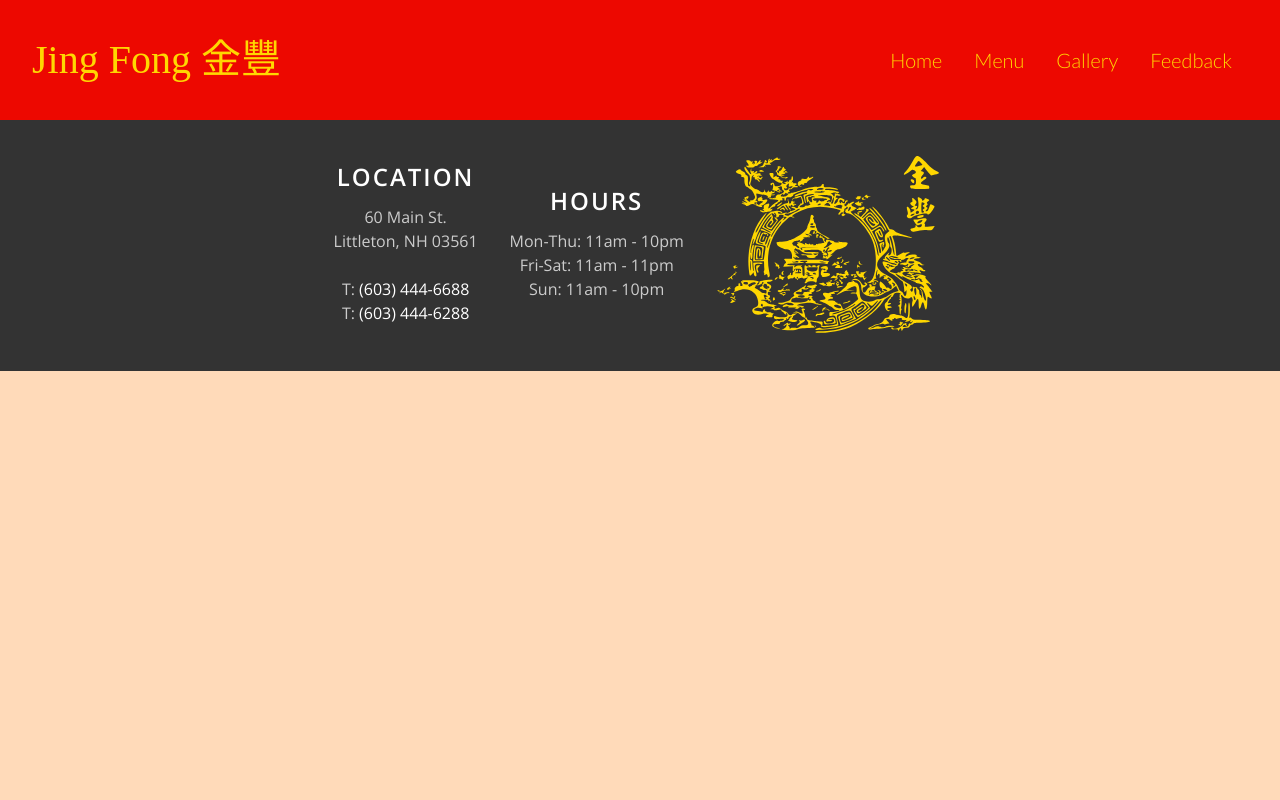
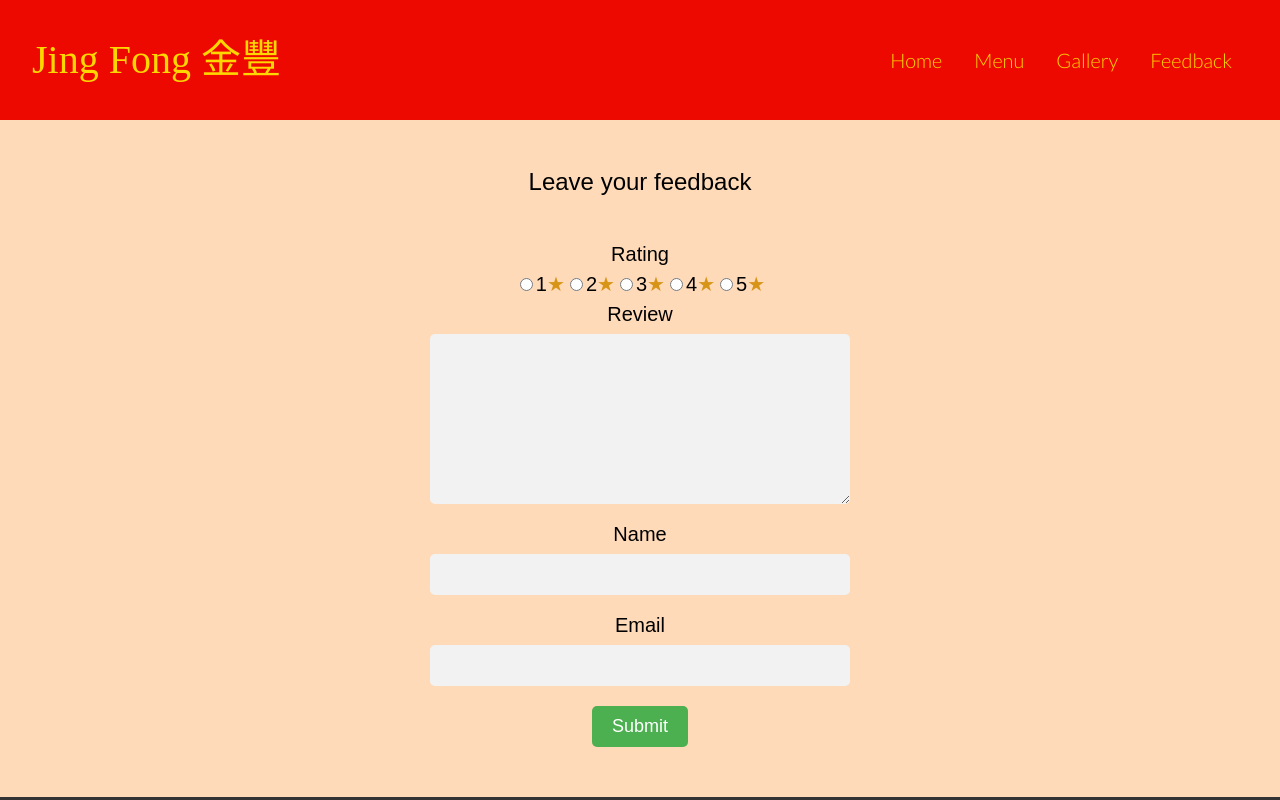
Before and after one commit to darianchen/jing-fong, a React (Vite) app: page /feedback in a window 1280 px wide. Shown: the top 800 px of the page. Built offline with nearby package versions, Linux system fonts and the light colour scheme; a web font is replaced by a local one.

Commit message:
Add feedback component

```diff
--- a/src/App.jsx
+++ b/src/App.jsx
@@ -4,6 +4,7 @@ import SplashPage from './Components/SplashPage';
 import Menu from './Components/Menu';
 import './App.css';
 import Footer from './Components/Footer';
+import Feedback from './Components/Feedback';
 
 function App() {
   return (
@@ -16,6 +17,9 @@ function App() {
       <Routes>
         <Route path="/menu" element={<Menu />} />
       </Routes>
+      <Routes>
+        <Route path="/feedback" element={<Feedback />} />
+      </Routes>
     </Router>
     <Footer />
     </>
--- /dev/null
+++ b/src/Components/Feedback/index.css
@@ -0,0 +1,66 @@
+.feedback-form-container {
+    font-family: Arial, sans-serif;
+    margin-top: 50px;
+}
+
+.feedback-form {
+    display: flex;
+    flex-direction: column;
+    align-items: center;
+    justify-content: center;
+    padding: 50px 20px;
+}
+
+.feedback-form-container h2 {
+    text-align: center;
+    font-size: 24px;
+}
+
+.feedback-form-star {
+    color: rgb(215, 148, 23);
+}
+
+.feedback-form label,
+.feedback-form-rating {
+    font-size: 20px;
+    margin-bottom: 10px;
+}
+
+.feedback-form input[type="email"],
+.feedback-form input[type="text"],
+.feedback-form textarea {
+    width: 100%;
+    max-width: 400px;
+    padding: 10px;
+    margin-bottom: 20px;
+    font-size: 18px;
+    border-radius: 5px;
+    border: none;
+    background-color: #f2f2f2;
+}
+
+.feedback-form textarea {
+    height: 150px;
+}
+
+.feedback-form button[type="submit"] {
+    padding: 10px 20px;
+    font-size: 18px;
+    background-color: #4CAF50;
+    color: white;
+    border: none;
+    border-radius: 5px;
+    cursor: pointer;
+}
+
+.feedback-form button[type="submit"]:hover {
+    background-color: #3e8e41;
+}
+
+@media screen and (max-width: 768px) {
+    .feedback-form input[type="email"],
+    .feedback-form input[type="text"],
+    .feedback-form textarea {
+      max-width: 100%;
+    }
+}
--- /dev/null
+++ b/src/Components/Feedback/index.jsx
@@ -0,0 +1,42 @@
+import React, { useState } from 'react';
+import './index.css';
+
+const Feedback = () => {
+  const [rating, setRating] = useState('');
+  const [review, setReview] = useState('');
+  const [name, setName] = useState('');
+  const [email, setEmail] = useState('');
+
+  return (
+    <div className="feedback-form-container">
+      <h2>Leave your feedback</h2>
+      <form className="feedback-form">
+        <label htmlFor="rating">Rating</label>
+        <div className="feedback-form-rating">
+            {[1, 2, 3, 4, 5].map((value) => (
+              <label key={value}>
+                <input
+                  type="radio"
+                  name="rating"
+                  value={value}
+                  checked={rating === value}
+                  onChange={() => setRating(value)}
+                  required
+                />
+                {value}<span className="feedback-form-star">&#9733;</span>
+              </label>
+            ))}
+          </div>
+        <label htmlFor="review">Review</label>
+        <textarea id="review" name="review" value={review} onChange={(e) => setReview(e.target.value)} required/>
+        <label htmlFor="name">Name</label>
+        <input type="text" id="name" name="name" value={name} onChange={(e) => setName(e.target.value)} required />
+        <label htmlFor="email">Email</label>
+        <input type="email" id="email" name="email" value={email} onChange={(e) => setEmail(e.target.value)} required />
+        <button type="submit">Submit</button>
+      </form>
+    </div>
+  );
+};
+
+export default Feedback;
```
